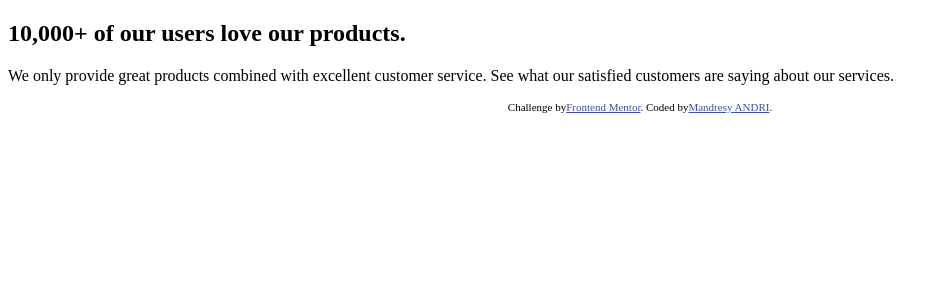
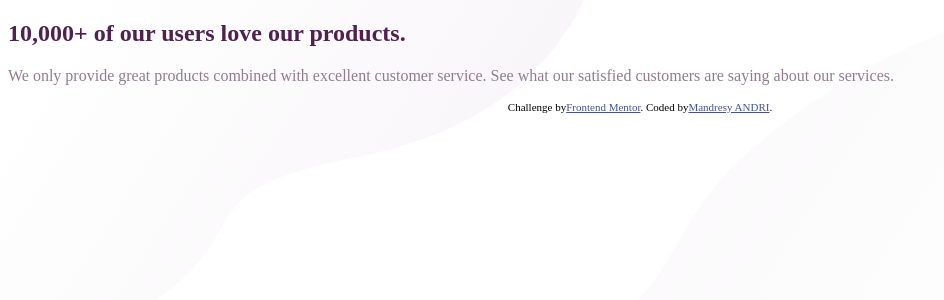
Before and after one commit to mandresyandri/social-proof-section, a React (Create React App) app: page / in a window 1280 px wide. Shown: the top 300 px of the page, without its empty margins (0-944 px from the left). Built offline with nearby package versions, Linux system fonts and the light colour scheme.

Commit message:
Advencement project

```diff
--- a/src/Content.js
+++ b/src/Content.js
@@ -6,7 +6,7 @@ const Content = () => {
         <div>
             <h2 className="headTitle">10,000+ of our users love our products.</h2>
 
-            <p>We only provide great products combined with excellent customer service.
+            <p className="firstParagraph">We only provide great products combined with excellent customer service.
             See what our satisfied customers are saying about our services.</p>
         </div>
     );
--- a/src/index.css
+++ b/src/index.css
@@ -1,3 +1,16 @@
+/* top part */
+body {
+  background-image: url("../public/images/bg-pattern-top-desktop.svg"), url("../public/images/bg-pattern-bottom-desktop.svg");
+  background-repeat: no-repeat;
+}
+.headTitle {
+  color: hsl(300, 43%, 22%);
+}
+
+.firstParagraph {
+  color: hsl(303, 10%, 53%);
+}
+
 /* Code from FrontEnd Mentor */
 .attribution {
   font-size: 11px;
```
